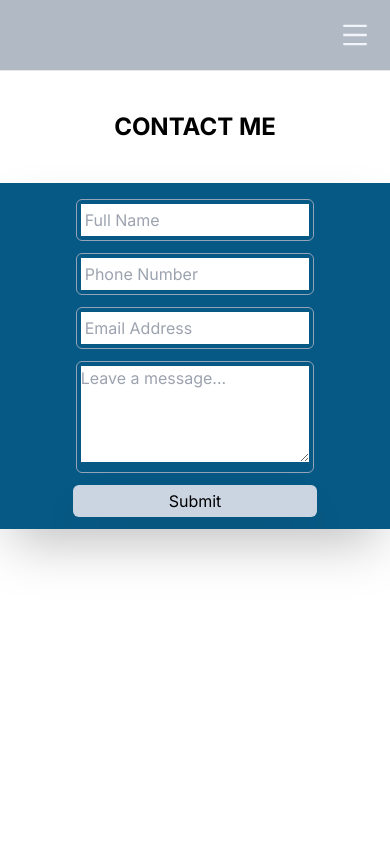
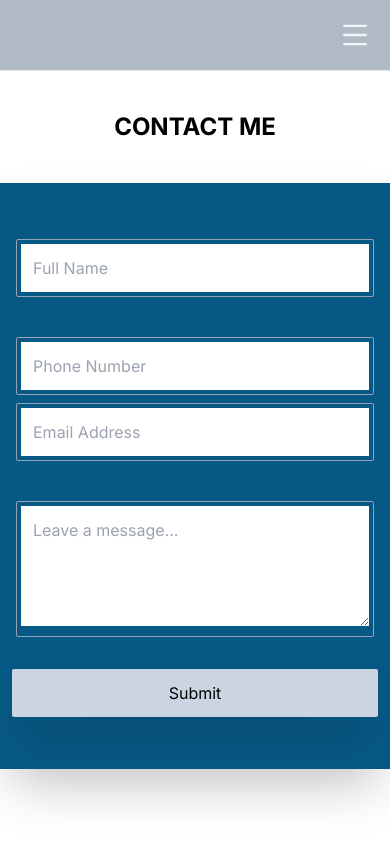
Before and after one commit to JayMy45/op_clean_exteriors, a Next.js app: page /contact in a window 390 px wide. Shown: the top 844 px of the page. Built offline with nearby package versions, Linux system fonts and the light colour scheme.

Commit message:
update small screen display for contact form

```diff
--- a/app/contact/form.js
+++ b/app/contact/form.js
@@ -69,10 +69,10 @@ export default function ContactForm() {
                     <div className="items-center rounded-md md:bg-slate-700 p-2">
 
                         {/* Name */}
-                        <div className="p-1 mb-3 border border-slate-400 rounded-md w-2/3 mx-auto md:w-full">
+                        <div className="p-1 mb-10 md:mb-3 mt-10 md:mt-0 border border-slate-400 rounded-sm w-2/3 mx-auto w-full">
                             <input
                                 id='name'
-                                className="text-black p-1 w-full"
+                                className="text-black p-3 md:p-1 w-full"
                                 type="text"
                                 minLength={2}
                                 maxLength={150}
@@ -82,10 +82,10 @@ export default function ContactForm() {
                         </div>
 
                         {/* Phone */}
-                        <div className="p-1 mb-3 mb-2 border border-slate-400 rounded-md w-2/3 mx-auto md:w-full">
+                        <div className="p-1 mb-10 md:mb-3 mb-2 border border-slate-400 rounded-sm w-2/3 mx-auto w-full">
                             <input
                                 id='phone'
-                                className="text-black p-1 w-full"
+                                className="text-black p-3 md:p-1 w-full"
                                 type="text"
                                 minLength={7}
                                 maxLength={15}
@@ -94,10 +94,10 @@ export default function ContactForm() {
                         </div>
 
                         {/* Email */}
-                        <div className="p-1 mb-3 border border-slate-400 rounded-md  w-2/3 mx-auto md:w-full">
+                        <div className="p-1 mb-10 md:mb-3 border border-slate-400 rounded-sm  w-2/3 mx-auto w-full">
                             <input
                                 id='email'
-                                className="text-black p-1 w-full"
+                                className="text-black p-3 w-full"
                                 required
                                 type="email"
                                 minLength={5}
@@ -109,10 +109,10 @@ export default function ContactForm() {
                         </div>
 
                         {/* Message */}
-                        <div className="p-1 border border-slate-400 rounded-md w-2/3 mx-auto md:w-full">
+                        <div className="p-1 mb-5 md:mb-0 border border-slate-400 rounded-sm w-2/3 mx-auto w-full">
                             <textarea
                                 id="message"
-                                className="text-black  w-full"
+                                className="text-black w-full p-3 md:p-0"
                                 placeholder="Leave a message..."
                                 name="message"
                                 rows="4"
@@ -121,10 +121,10 @@ export default function ContactForm() {
                             />
                         </div>
                     </div>
-                    <div className="p-1 flex justify-center">
+                    <div className="p-1 mb-10 md:mb-0 flex justify-center">
                         <button
                             disabled={loading}
-                            className="bg-slate-300 rounded-md py-1 shadow-2xl  hover:bg-slate-500 hover:text-orange-600 hover:text-2xl hover:font-bold w-2/3 md:w-full">
+                            className="bg-slate-300 rounded-sm py-3 md:py-1 shadow-2xl  hover:bg-slate-500 hover:text-orange-600 hover:text-2xl hover:font-bold w-2/3 w-full">
                             Submit
                         </button>
                     </div>
```
